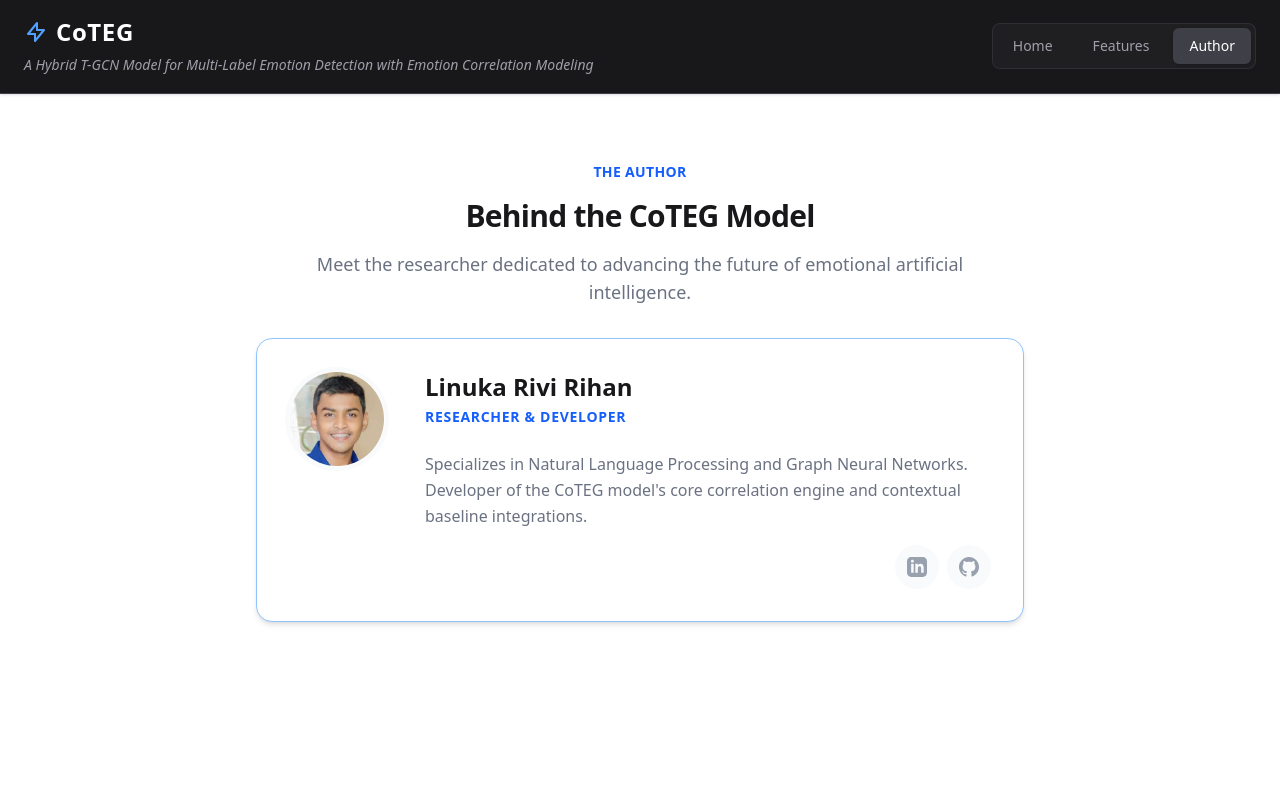
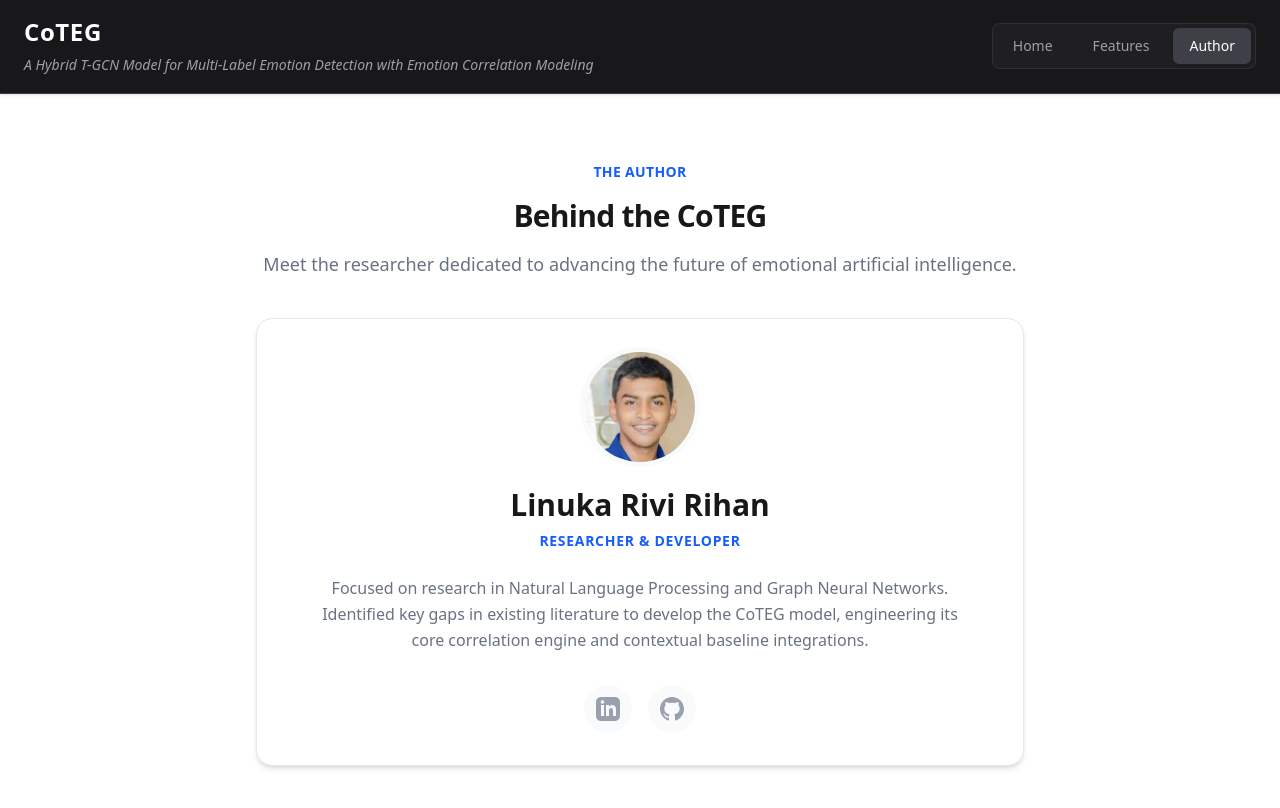
Before and after one commit to LinukaRiviRihan/CoTEG-FYP, a React (Vite) app in the folder frontend/: page /author in a window 1280 px wide. Shown: the top 808 px of the page. Built offline with nearby package versions, Linux system fonts and the light colour scheme.

Commit message:
minor fixes

```diff
--- a/frontend/src/components/common/Navbar.jsx
+++ b/frontend/src/components/common/Navbar.jsx
@@ -8,9 +8,7 @@ export default function Navbar() {
         {/* Brand & Titles */}
         <div className="text-center md:text-left flex flex-col justify-center">
           <h1 className="text-xl md:text-2xl font-bold tracking-wide text-white flex items-center justify-center md:justify-start gap-2">
-            <svg className="w-6 h-6 text-blue-400" fill="none" stroke="currentColor" viewBox="0 0 24 24">
-              <path strokeLinecap="round" strokeLinejoin="round" strokeWidth="2" d="M13 10V3L4 14h7v7l9-11h-7z" />
-            </svg>
+
             CoTEG
           </h1>
           <h2 className="mt-1.5 text-xs md:text-sm text-zinc-400 italic max-w-md md:max-w-xl leading-relaxed">
--- a/frontend/src/pages/Author.jsx
+++ b/frontend/src/pages/Author.jsx
@@ -5,14 +5,13 @@ export default function Author() {
   const author = {
     name: "Linuka Rivi Rihan",
     role: "Researcher & Developer",
-    bio: "Specializes in Natural Language Processing and Graph Neural Networks. Developer of the CoTEG model's core correlation engine and contextual baseline integrations.",
+    bio: "Focused on research in Natural Language Processing and Graph Neural Networks. Identified key gaps in existing literature to develop the CoTEG model, engineering its core correlation engine and contextual baseline integrations.",
     initials: "LRR",
     imageUrl: Profile_Photo,
     linkedinUrl: "https://www.linkedin.com/in/linukarivirihan",
     githubUrl: "https://github.com/LinukaRiviRihan",
     themeBg: "bg-blue-50",
     themeText: "text-blue-600",
-    borderColor: "border-blue-300"
   };
 
   return (
@@ -20,10 +19,10 @@ export default function Author() {
       <div className="max-w-7xl mx-auto space-y-8">
 
         {/* Header Section */}
-        <header className="text-center space-y-4 max-w-2xl mx-auto">
+        <header className="text-center space-y-4 max-w-3xl mx-auto mb-10">
           <h2 className="text-blue-600 font-semibold tracking-wide uppercase text-sm">The Author</h2>
           <h1 className="text-3xl md:text-3xl font-bold tracking-tight text-zinc-900">
-            Behind the CoTEG Model
+            Behind the CoTEG
           </h1>
           <p className="text-lg text-gray-500">
             Meet the researcher dedicated to advancing the future of emotional artificial intelligence.
@@ -32,11 +31,10 @@ export default function Author() {
 
         {/* Author Card */}
         <div className="max-w-3xl mx-auto">
-          {/* Added items-stretch so the right column takes full height if needed */}
-          <div className={`bg-white border rounded-2xl p-8 md:p-8 shadow-md flex flex-col md:flex-row items-center md:items-stretch gap-8 md:gap-10 ${author.borderColor}`}>
+          <div className="bg-white border border-gray-200 rounded-2xl p-8 md:p-8 shadow-md flex flex-col items-center text-center">
 
             {/* Avatar Section */}
-            <div className={`w-24 h-24 shrink-0 rounded-full flex items-center justify-center shadow-sm border border-white ring-4 ring-gray-50 overflow-hidden ${!author.imageUrl ? author.themeBg : 'bg-gray-100'}`}>
+            <div className={`w-28 h-28 mb-6 shrink-0 rounded-full flex items-center justify-center shadow-sm border border-white ring-4 ring-gray-50 overflow-hidden ${!author.imageUrl ? author.themeBg : 'bg-gray-100'}`}>
               {author.imageUrl ? (
                 <img
                   src={author.imageUrl}
@@ -50,21 +48,21 @@ export default function Author() {
               )}
             </div>
 
-            {/* Author Info Section - Added flex flex-col to enable pushing items to the bottom */}
-            <div className="flex-1 text-center md:text-left flex flex-col">
-              <h3 className="text-2xl font-bold text-zinc-900 mb-1">
+            {/* Author Info Section */}
+            <h3 className="text-3xl font-bold text-zinc-900 mb-2">
               {author.name}
             </h3>
-              <p className={`text-sm font-semibold uppercase tracking-wider mb-4 md:mb-6 ${author.themeText}`}>
+
+            <p className={`text-sm font-semibold uppercase tracking-wider mb-6 ${author.themeText}`}>
               {author.role}
             </p>
 
-              <p className="text-gray-500 leading-relaxed text-base max-w-2xl">
+            <p className="text-gray-500 leading-relaxed text-base max-w-2xl mb-8">
               {author.bio}
             </p>
 
             {/* Social/Contact Links */}
-              <div className="mt-auto pt-4 flex gap-2 justify-center md:justify-end text-gray-400">
+            <div className="flex gap-4 justify-center text-gray-400">
               {/* LinkedIn Link */}
               <a
                 href={author.linkedinUrl}
@@ -73,7 +71,7 @@ export default function Author() {
                 className="hover:text-blue-600 transition-colors p-3 bg-gray-50 rounded-full hover:bg-blue-50"
                 aria-label="LinkedIn Profile"
               >
-                  <svg className="w-5 h-5" fill="currentColor" viewBox="0 0 24 24">
+                <svg className="w-6 h-6" fill="currentColor" viewBox="0 0 24 24">
                   <path d="M19 0h-14c-2.761 0-5 2.239-5 5v14c0 2.761 2.239 5 5 5h14c2.762 0 5-2.239 5-5v-14c0-2.761-2.238-5-5-5zm-11 19h-3v-11h3v11zm-1.5-12.268c-.966 0-1.75-.79-1.75-1.764s.784-1.764 1.75-1.764 1.75.79 1.75 1.764-.783 1.764-1.75 1.764zm13.5 12.268h-3v-5.604c0-3.368-4-3.113-4 0v5.604h-3v-11h3v1.765c1.396-2.586 7-2.777 7 2.476v6.759z"/>
                 </svg>
               </a>
@@ -85,11 +83,10 @@ export default function Author() {
                 className="hover:text-gray-900 transition-colors p-3 bg-gray-50 rounded-full hover:bg-gray-200"
                 aria-label="GitHub Profile"
               >
-                  <svg className="w-5 h-5" fill="currentColor" viewBox="0 0 24 24">
+                <svg className="w-6 h-6" fill="currentColor" viewBox="0 0 24 24">
                   <path d="M12 0c-6.626 0-12 5.373-12 12 0 5.302 3.438 9.8 8.207 11.387.599.111.793-.261.793-.577v-2.234c-3.338.726-4.033-1.416-4.033-1.416-.546-1.387-1.333-1.756-1.333-1.756-1.089-.745.083-.729.083-.729 1.205.084 1.839 1.237 1.839 1.237 1.07 1.834 2.807 1.304 3.492.997.107-.775.418-1.305.762-1.604-2.665-.305-5.467-1.334-5.467-5.931 0-1.311.469-2.381 1.236-3.221-.124-.303-.535-1.524.117-3.176 0 0 1.008-.322 3.301 1.23.957-.266 1.983-.399 3.003-.404 1.02.005 2.047.138 3.006.404 2.291-1.552 3.297-1.23 3.297-1.23.653 1.653.242 2.874.118 3.176.77.84 1.235 1.911 1.235 3.221 0 4.609-2.807 5.624-5.479 5.921.43.372.823 1.102.823 2.222v3.293c0 .319.192.694.801.576 4.765-1.589 8.199-6.086 8.199-11.386 0-6.627-5.373-12-12-12z"/>
                 </svg>
               </a>
-              </div>
             </div>
 
           </div>
--- a/frontend/src/pages/Features.jsx
+++ b/frontend/src/pages/Features.jsx
@@ -39,7 +39,7 @@ export default function Features() {
 
   return (
     <div className="min-h-screen px-4 py-12 md:px-6 bg-white font-sans">
-      <div className="max-w-7xl mx-auto space-y-12">
+      <div className="max-w-7xl mx-auto space-y-8">
 
         <header className="text-center space-y-4 max-w-2xl mx-auto">
           <h2 className="text-blue-600 font-semibold tracking-wide uppercase text-sm">Capabilities</h2>
```
Lines whose indentation alone changed are shown as unchanged.
